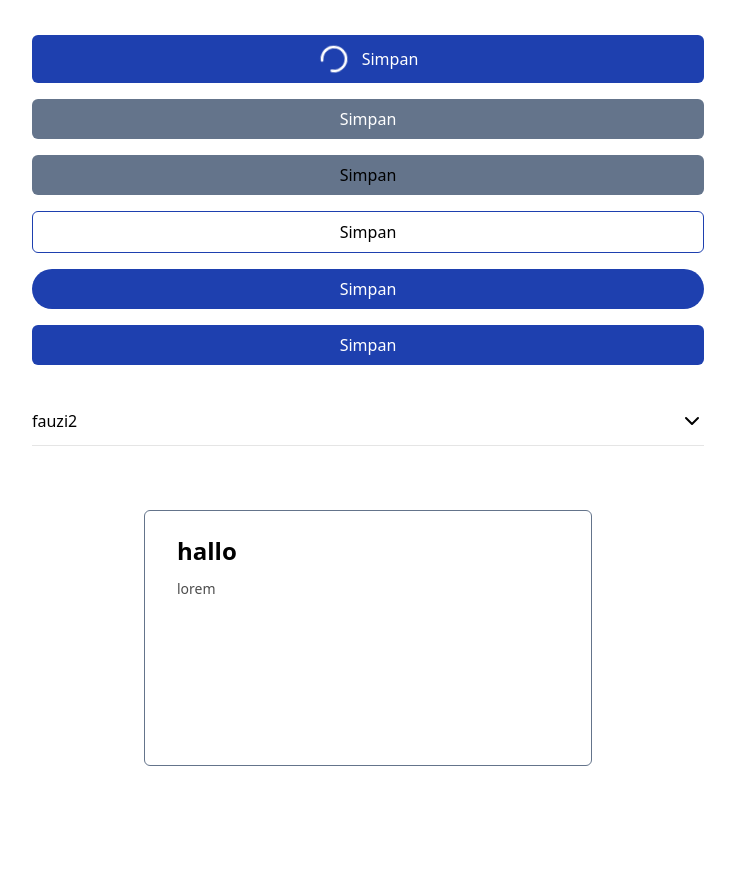
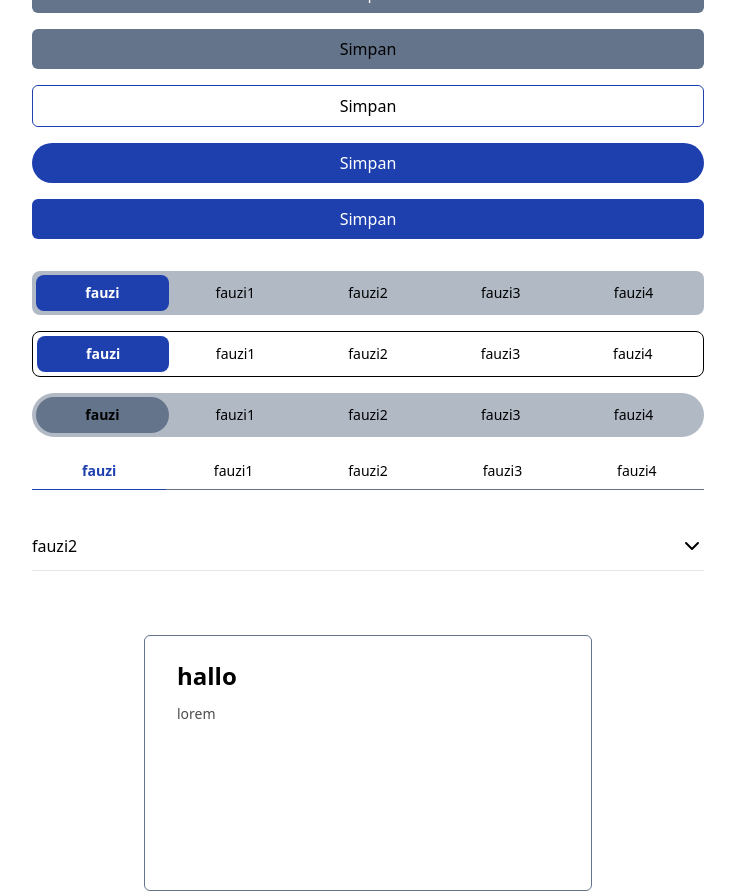
Before and after one commit to FauziSeptians/zsanss-ui, a React (Vite) app: page / in a window 1280 px wide. Shown: the whole page, without its empty margins (272-1007 px from the left). Before the commit the page ends 800 px from the top, so only its background shows below. Built offline with nearby package versions, Linux system fonts and the light colour scheme.

Commit message:
feat: tab menu

```diff
--- /dev/null
+++ b/lib/components/Tab/index.tsx
@@ -0,0 +1,95 @@
+import { COLOR, SIZE, VARIANT_TAB } from "@/constants/tab";
+import { TabTypes } from "@/types/tab";
+import classNames from "@/utils/classNames";
+import { useState } from "react";
+import Typography from "../Typography";
+
+export default function TabWrapper({
+  item,
+  variant = VARIANT_TAB.DEFAULT,
+  radius = SIZE.LG,
+  highlightColor = COLOR.PRIMARY,
+  children,
+  ...props
+}: TabTypes) {
+  const [selectedTab, setSelectedTab] = useState(item[0]);
+
+  const getRadius = {
+    [SIZE.FULL]: "rounded-full",
+    [SIZE.MD]: "rounded-md",
+    [SIZE.LG]: "rounded-lg",
+    [SIZE.SM]: "rounded-sm",
+  };
+
+  const getVariant = {
+    [VARIANT_TAB.UNDERLINE]: "bg-white",
+    [VARIANT_TAB.DEFAULT]: "bg-neutral/50",
+    [VARIANT_TAB.BORDERED]: "bg-white border-[1px]",
+  };
+
+  const getHighlightColor = {
+    [COLOR.PRIMARY]: "!bg-primary text-white font-semibold",
+    [COLOR.SECONDARY]: "!bg-secondary font-semibold",
+    [COLOR.NEUTRAL]: "!bg-neutral font-semibold",
+  };
+
+  const getHighlightColorUnderline = {
+    [COLOR.PRIMARY]: "!text-primary font-semibold",
+    [COLOR.SECONDARY]: "!text-secondary font-semibold",
+    [COLOR.NEUTRAL]: "!text-neutral font-semibold",
+  };
+
+  const getHighlightColorBorderUnderline = {
+    [COLOR.PRIMARY]: "!border-primary font-semibold",
+    [COLOR.SECONDARY]: "!border-secondary font-semibold",
+    [COLOR.NEUTRAL]: "!border-neutral font-semibold",
+  };
+
+  const isEnumColor = Object.values(COLOR).includes(highlightColor as COLOR);
+
+  return (
+    <>
+      <div
+        {...props}
+        className={classNames(
+          variant !== VARIANT_TAB.UNDERLINE && getRadius[radius as SIZE],
+          getVariant[variant as VARIANT_TAB],
+          variant !== VARIANT_TAB.UNDERLINE ? "p-1" : "",
+          "flex"
+        )}
+      >
+        {item?.map((tab) => {
+          const isSelected = tab?.key === selectedTab?.key;
+
+          return (
+            <button
+              key={tab?.key}
+              className={classNames(
+                variant !== VARIANT_TAB.UNDERLINE && getRadius[radius as SIZE],
+                variant !== VARIANT_TAB.UNDERLINE && isEnumColor && isSelected
+                  ? getHighlightColor[highlightColor as COLOR]
+                  : `bg-[${highlightColor}]`,
+                variant === VARIANT_TAB.UNDERLINE && isSelected
+                  ? getHighlightColorUnderline[highlightColor as COLOR]
+                  : "",
+                variant === VARIANT_TAB.UNDERLINE && isSelected
+                  ? `border-b-[1px] ${
+                      getHighlightColorBorderUnderline[highlightColor as COLOR]
+                    }`
+                  : "",
+                variant === VARIANT_TAB.UNDERLINE && !isSelected
+                  ? "border-b-[1px] border-neutral"
+                  : "",
+                "px-3 py-2 flex flex-row w-full cursor-pointer text-center justify-center items-center hover:bg-primary transition-all duration-300 ease-in-out"
+              )}
+              onClick={() => setSelectedTab(tab)}
+            >
+              <Typography.Text> {tab?.value}</Typography.Text>
+            </button>
+          );
+        })}
+      </div>
+      {children}
+    </>
+  );
+}
--- /dev/null
+++ b/lib/constants/tab.ts
@@ -0,0 +1,18 @@
+export enum SIZE {
+  FULL = "full",
+  LG = "lg",
+  MD = "md",
+  SM = "sm",
+}
+
+export enum VARIANT_TAB {
+  UNDERLINE = "underline",
+  DEFAULT = "default",
+  BORDERED = "bordered",
+}
+
+export enum COLOR {
+    PRIMARY = "primary",
+    SECONDARY = "secondary",
+    NEUTRAL = "neutral"
+}
--- /dev/null
+++ b/lib/types/tab.ts
@@ -0,0 +1,14 @@
+import { COLOR, SIZE, VARIANT_TAB } from "@/constants/tab";
+
+export type itemTabType = {
+  key: string;
+  value: string;
+};
+
+export type TabTypes = {
+  children?: React.ReactNode;
+  item: itemTabType[];
+  radius?: SIZE | string;
+  variant?: VARIANT_TAB.BORDERED | string;
+  highlightColor?: COLOR | string;
+} & React.HTMLAttributes<HTMLDivElement>;
--- a/src/App.tsx
+++ b/src/App.tsx
@@ -1,5 +1,7 @@
 import Button from "@/components/Button";
 import Input from "@/components/Dropdown";
+import TabWrapper from "@/components/Tab";
+import { COLOR, SIZE } from "@/constants/tab";
 import { Card, itemTypes, Typography } from "@/main";
 import { useState } from "react";
 
@@ -17,6 +19,48 @@ function App() {
           <Button radius="full">Simpan</Button>
           <Button radius="md">Simpan</Button>
         </div>
+        <div className="flex flex-col gap-4">
+          <TabWrapper
+            item={[
+              { key: "fauzi", value: "fauzi" },
+              { key: "fauzi1", value: "fauzi1" },
+              { key: "fauzi2", value: "fauzi2" },
+              { key: "fauzi3", value: "fauzi3" },
+              { key: "fauzi4", value: "fauzi4" },
+            ]}
+          />
+          <TabWrapper
+            variant="bordered"
+            item={[
+              { key: "fauzi", value: "fauzi" },
+              { key: "fauzi1", value: "fauzi1" },
+              { key: "fauzi2", value: "fauzi2" },
+              { key: "fauzi3", value: "fauzi3" },
+              { key: "fauzi4", value: "fauzi4" },
+            ]}
+          />
+          <TabWrapper
+            radius={SIZE.FULL}
+            highlightColor={COLOR.NEUTRAL}
+            item={[
+              { key: "fauzi", value: "fauzi" },
+              { key: "fauzi1", value: "fauzi1" },
+              { key: "fauzi2", value: "fauzi2" },
+              { key: "fauzi3", value: "fauzi3" },
+              { key: "fauzi4", value: "fauzi4" },
+            ]}
+          />
+          <TabWrapper
+            variant="underline"
+            item={[
+              { key: "fauzi", value: "fauzi" },
+              { key: "fauzi1", value: "fauzi1" },
+              { key: "fauzi2", value: "fauzi2" },
+              { key: "fauzi3", value: "fauzi3" },
+              { key: "fauzi4", value: "fauzi4" },
+            ]}
+          />
+        </div>
         <div>
           <Input
             item={[
@@ -33,7 +77,9 @@ function App() {
             ]}
             value={{ key: "fauzi2", value: "fauzi2" }}
           >
-            <Input.Dropdown onClick={(val : itemTypes) => setVal(val)}></Input.Dropdown>
+            <Input.Dropdown
+              onClick={(val: itemTypes) => setVal(val)}
+            ></Input.Dropdown>
           </Input>
         </div>
         <Typography.Text>{val?.key}</Typography.Text>
```
